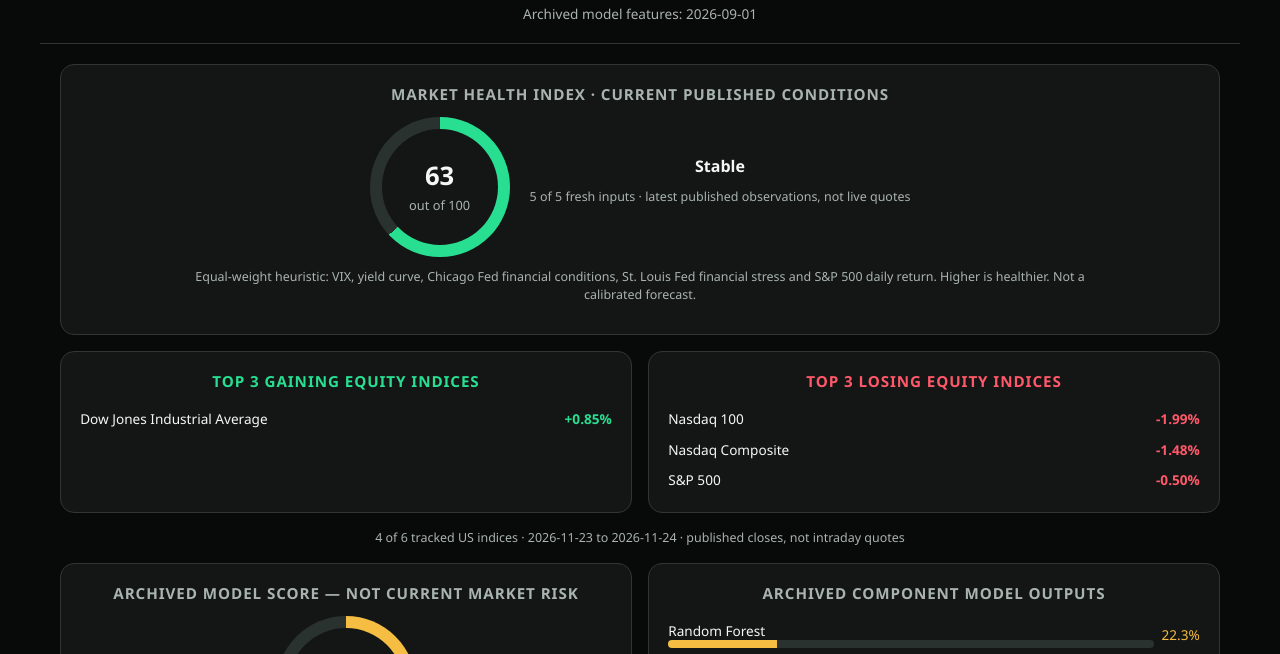
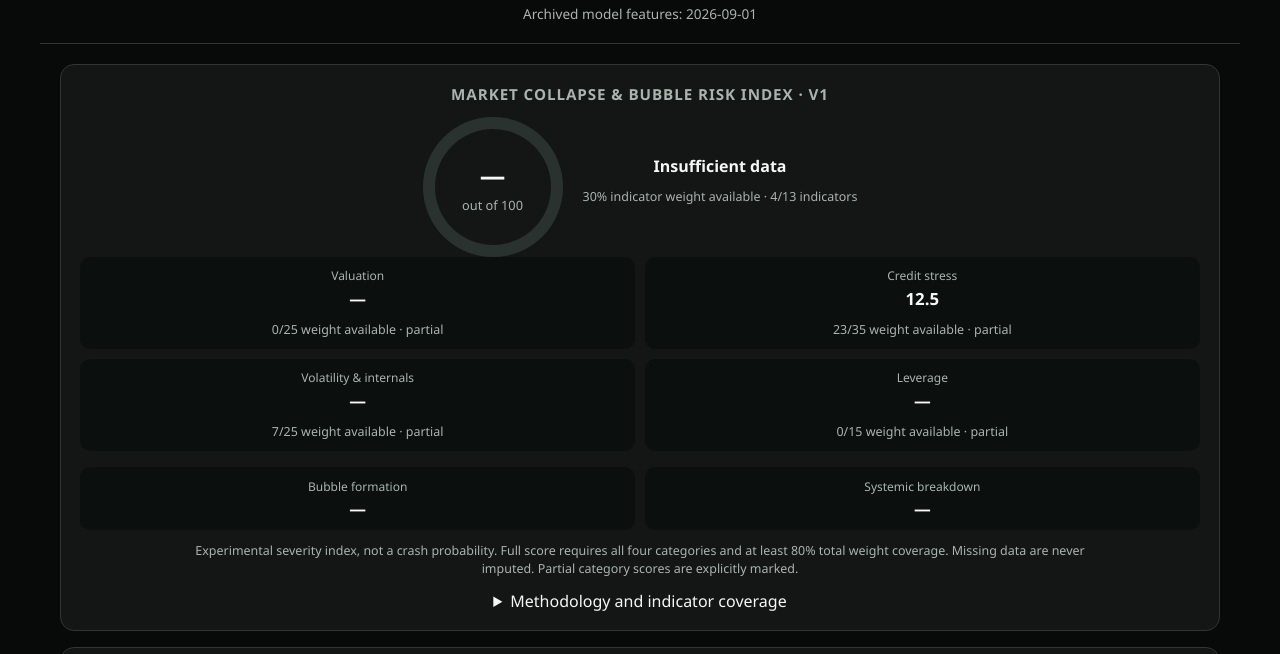
Before and after one commit to brianpaulotzky/Collapse, a plain HTML site: page index.html in a window 1280 px wide. Shown: the part 69-723 px from the top of the page. Drawn offline with nearby package versions, Linux system fonts and the light colour scheme.

Commit message:
Implement MCBRI V1 nonlinear systemic risk dashboard with coverage safeguards

```diff
--- a/index.html
+++ b/index.html
@@ -142,6 +142,15 @@
   <div class="sub" id="asof"></div>
 </header>
 <div class="wrap">
+<section class="card">
+<h2>Market Collapse &amp; Bubble Risk Index · V1</h2>
+<div class="gauge-wrap"><div class="gauge" id="collapseGauge" style="--pct:0;--gcolor:var(--accent)"><div class="val"><strong id="collapseScore">—</strong><span>out of 100</span></div></div><div><strong id="collapseLabel">Awaiting data</strong><p id="collapseCoverage" class="note"></p></div></div>
+<div class="metrics" id="collapseFactors"></div>
+<div class="metrics" style="margin-top:1rem"><div class="metric"><div class="k">Bubble formation</div><div class="v" id="bubbleScore">—</div></div><div class="metric"><div class="k">Systemic breakdown</div><div class="v" id="breakdownScore">—</div></div></div>
+<p class="note">Experimental severity index, not a crash probability. Full score requires all four categories and at least 80% total weight coverage. Missing data are never imputed. Partial category scores are explicitly marked.</p>
+<details><summary>Methodology and indicator coverage</summary><div id="collapseInputs" class="drivers"></div><p class="note">Weighted base: 25% valuation, 35% credit, 25% volatility, 15% leverage. Contagion multiplier: 1 + 0.15BC/10000 + 0.20CV/10000 + 0.15VL/10000. Thresholds are provisional and not backtested.</p></details>
+</section>
+
   <section class="card">
     <h2>Market health index · current published conditions</h2>
     <div class="gauge-wrap"><div class="gauge" id="healthGauge" style="--pct:0;--gcolor:var(--accent)"><div class="val"><strong id="healthScore">—</strong><span>out of 100</span></div></div><div><strong id="healthLabel">Awaiting fresh data</strong><p class="note" id="healthDetail"></p></div></div>
@@ -252,6 +261,53 @@ function renderMarketHealth(snapshot) {
   }
   document.getElementById('moverNote').textContent=comparable.length?comparable.length+' of 6 tracked US indices · '+previous+' to '+latest+' · published closes, not intraday quotes':'Waiting for comparable published index closes.';
 }
+function renderCollapse(snapshot) {
+ const clamp=x=>Math.max(0,Math.min(100,x));
+ const by=id=>snapshot.observations.find(x=>x.id===id);
+ const get=id=>{const x=by(id);const age=x?(Date.now()-Date.parse(x.observation_date))/86400000:Infinity;return x&&x.status==='available'&&Number.isFinite(x.value)&&age>=-1&&age<=x.max_age_days?x.value:null;};
+ const scale=(v,a,b)=>v===null?null:clamp(100*(v-a)/(b-a));
+ const ratio=(a,b)=>a===null||b===null||b===0?null:a/b;
+ const cape=get('CAPE'), real=get('DFII10');
+ const erp=cape!==null&&cape>0&&real!==null?100/cape-real:null;
+ const curve=[get('T10Y2Y'),get('T10Y3M')].filter(x=>x!==null);
+ const specs=[
+ ['B','CAPE',10,scale(cape,20,40)],
+ ['B','Buffett indicator',8,scale(get('BUFFETT'),100,200)],
+ ['B','CAPE yield minus real Treasury yield',7,scale(erp,4,0)],
+ ['C','Yield curve inversion',8,scale(curve.length?Math.min(...curve):null,1,-1)],
+ ['C','High-yield spread',12,scale(get('BAMLH0A0HYM2'),3,8)],
+ ['C','Financial stress',8,scale(get('STLFSI4'),0,1.5)],
+ ['C','Financial conditions',7,scale(get('NFCI'),0,.5)],
+ ['V','VIX',7,scale(get('VIXCLS'),15,40)],
+ ['V','VIX / VIX3M',6,scale(ratio(get('VIXCLS'),get('VXVCLS')),.9,1.1)],
+ ['V','Advance-decline divergence percentile',6,scale(get('AD_DIVERGENCE_PCTL'),0,100)],
+ ['V','Stocks above 200-day MA (%)',6,scale(get('BREADTH200'),65,20)],
+ ['L','Margin debt intensity percentile',8,scale(get('MARGIN_INTENSITY_PCTL'),0,100)],
+ ['L','Margin contraction after expansion percentile',7,scale(get('MARGIN_CONTRACTION_PCTL'),0,100)]
+ ];
+ const categories={B:['Valuation',25],C:['Credit stress',35],V:['Volatility & internals',25],L:['Leverage',15]};
+ const scores={}, coverage={};
+ const factors=document.getElementById('collapseFactors');factors.replaceChildren();
+ const inputs=document.getElementById('collapseInputs');inputs.replaceChildren();
+ for(const [k,label,w,v] of specs){const row=document.createElement('div');row.className='driver';const a=document.createElement('span');a.textContent=label+' ('+w+'%)';const b=document.createElement('strong');b.textContent=v===null?'Unavailable':v.toFixed(1);row.append(a,b);inputs.append(row);}
+ for(const [k,[label,total]] of Object.entries(categories)){
+ const rows=specs.filter(x=>x[0]===k&&x[3]!==null);
+ const weight=rows.reduce((a,x)=>a+x[2],0);coverage[k]=weight;
+ scores[k]=weight>=total*.5?rows.reduce((a,x)=>a+x[2]*x[3],0)/weight:null;
+ const card=document.createElement('div');card.className='metric';const title=document.createElement('div');title.className='k';title.textContent=label;const value=document.createElement('div');value.className='v';value.textContent=scores[k]===null?'—':scores[k].toFixed(1);const note=document.createElement('div');note.className='note';note.textContent=weight+'/'+total+' weight available'+(weight<total?' · partial':'');card.append(title,value,note);factors.append(card);
+ }
+ const {B,C,V,L}=scores;const total=Object.values(coverage).reduce((a,b)=>a+b,0);
+ const full=[B,C,V,L].every(x=>x!==null)&&total>=80;
+ const risk=full?clamp((.25*B+.35*C+.25*V+.15*L)*(1+.15*B*C/10000+.20*C*V/10000+.15*V*L/10000)):null;
+ const label=risk===null?'Insufficient data':risk<20?'Low':risk<40?'Moderate':risk<60?'Elevated':risk<80?'High':'Critical';
+ document.getElementById('collapseScore').textContent=risk===null?'—':risk.toFixed(1);
+ document.getElementById('collapseLabel').textContent=label;
+ document.getElementById('collapseCoverage').textContent=total+'% indicator weight available · '+specs.filter(x=>x[3]!==null).length+'/13 indicators';
+ const gauge=document.getElementById('collapseGauge');gauge.style.setProperty('--pct',risk??0);gauge.style.setProperty('--gcolor',risk===null?'var(--muted)':risk<40?'var(--low)':risk<80?'var(--accent)':'var(--severe)');
+ document.getElementById('bubbleScore').textContent=B!==null&&L!==null?(.7*B+.3*L).toFixed(1):'—';
+ document.getElementById('breakdownScore').textContent=C!==null&&V!==null&&L!==null?(.45*C+.35*V+.2*L).toFixed(1):'—';
+}
+
 async function loadMarket() {
   const status = document.getElementById('marketStatus');
   try {
@@ -270,6 +326,7 @@ async function loadMarket() {
     const age = (Date.now() - Date.parse(snapshot.fetched_at)) / 86400000;
     status.textContent = 'Source retrieval: ' + snapshot.fetched_at + (age > 2 ? ' — refresh overdue' : ' — latest successful retrieval');
     renderMarketHealth(snapshot);
+    renderCollapse(snapshot);
     for (const item of snapshot.observations) {
       const row = document.createElement('tr');
       const source = document.createElement('a');
```
